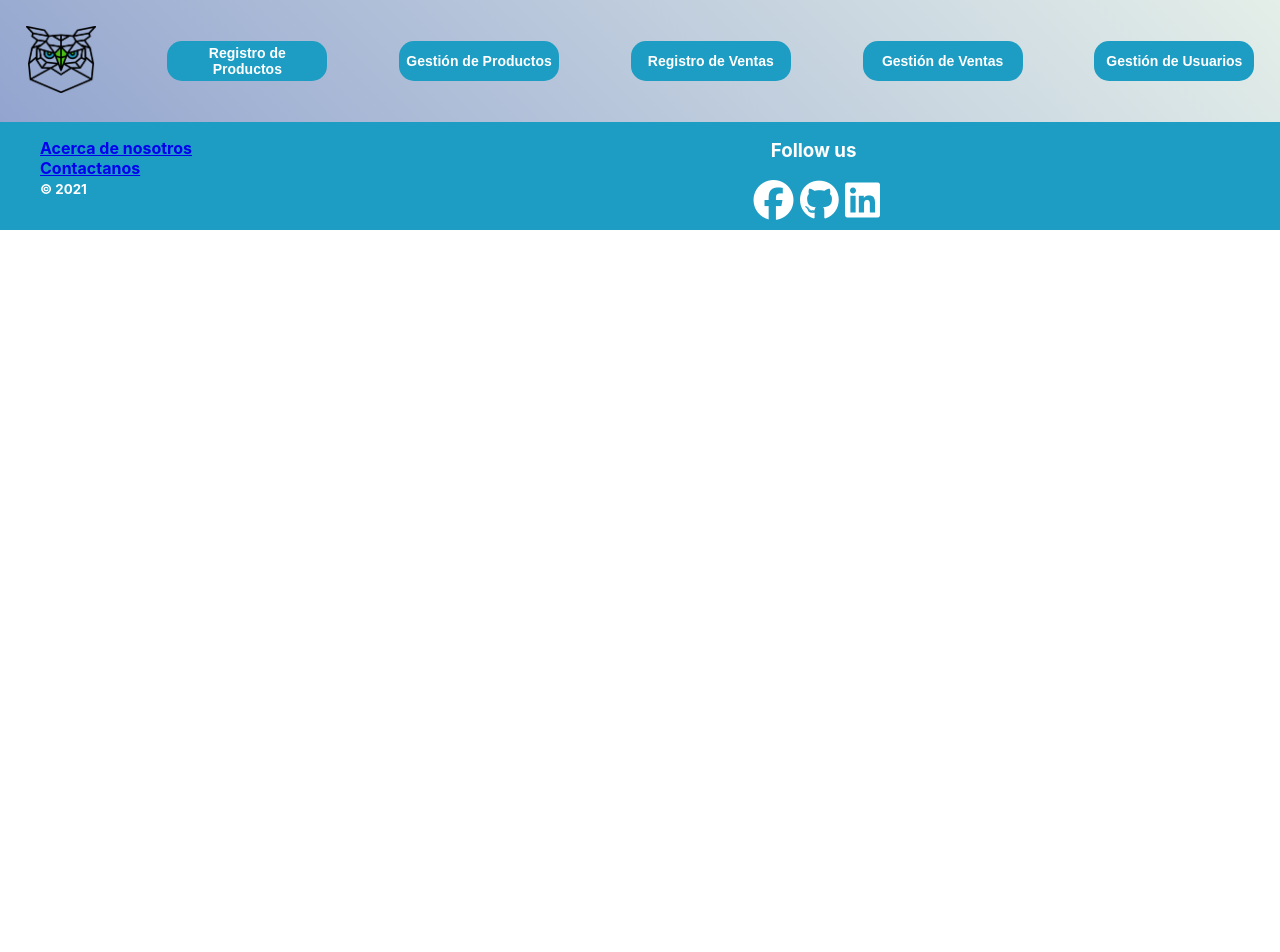
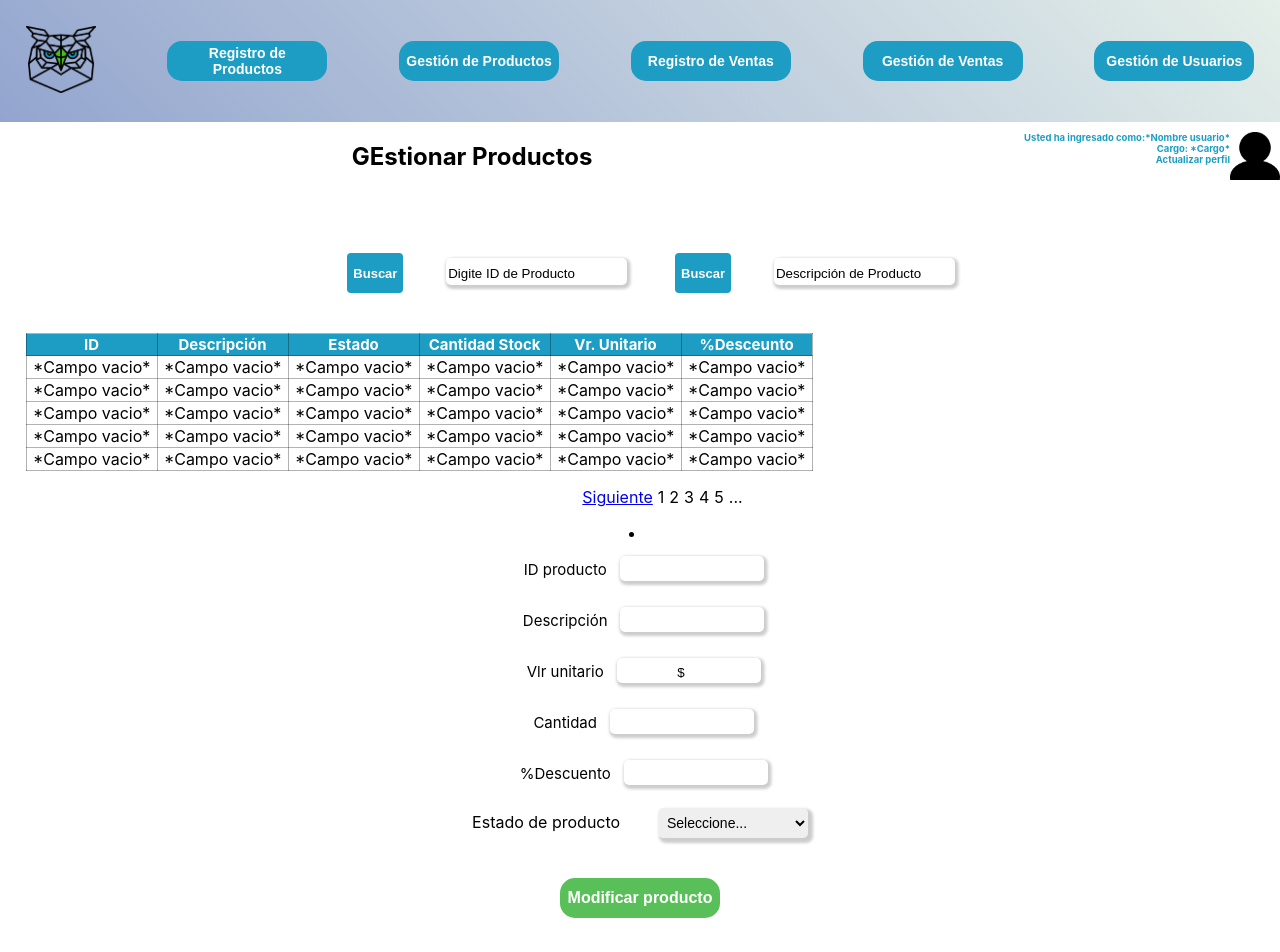
Before and after one commit to wolfangvera/g.p.i, a React (Create React App) app: page /GestionarProducto in a window 1280 px wide. Shown: the top 952 px of the page. Before the commit the page ends 800 px from the top, so only its background shows below. Built offline with nearby package versions, Linux system fonts and the light colour scheme.

Commit message:
GestionarP en react
GestionarP en react

```diff
--- a/src/pages/GestionarProducto.js
+++ b/src/pages/GestionarProducto.js
@@ -1,11 +1,132 @@
 import React from 'react'
+import '../style/GestionarProductos.css'
 
 const GestionarProducto = () => {
     return (
         <div>
+            <h2 className="TituloPaginaP"> GEstionar Productos</h2>
+            <div className="busquedaProducto">
+                <label className="Buscar_Producto">
+                    <button className="boton bt_busquedaP"> Buscar </button>
+                    <input className="input_BuscarproductoD"
+                        type="number" placeholder="Digite ID de Producto" />
+                </label>
+                <label className="Buscar_Producto">
+                    <button className="boton bt_busquedaP"> Buscar </button>
+                    <input className="input_BuscarproductoD"
+                        type="string" placeholder="Descripción de Producto" />
+                </label>
+            </div>
+            <section className="listadoProductos">
+                <table className="table_listarProductos">
+                    <thead className="clase1">
+                        <th className="th_listarP">ID</th>
+                        <th className="th_listarP">Descripción</th>
+                        <th className="th_listarP">Estado</th>
+                        <th className="th_listarP">Cantidad Stock</th>
+                        <th className="th_listarP">Vr. Unitario</th>
+                        <th className="th_listarP">%Desceunto</th>
+                    </thead>
+                    <tbody>
+                        <tr>
+                            <td className="td_listarP">*Campo vacio*</td>
+                            <td className="td_listarP">*Campo vacio*</td>
+                            <td className="td_listarP">*Campo vacio*</td>
+                            <td className="td_listarP">*Campo vacio*</td>
+                            <td className="td_listarP">*Campo vacio*</td>
+                            <td className="td_listarP">*Campo vacio*</td>
+                        </tr>
+                        <tr>
+                            <td className="td_listarP">*Campo vacio*</td>
+                            <td className="td_listarP">*Campo vacio*</td>
+                            <td className="td_listarP">*Campo vacio*</td>
+                            <td className="td_listarP">*Campo vacio*</td>
+                            <td className="td_listarP">*Campo vacio*</td>
+                            <td className="td_listarP">*Campo vacio*</td>
+                        </tr>
+                        <tr>
+                            <td className="td_listarP">*Campo vacio*</td>
+                            <td className="td_listarP">*Campo vacio*</td>
+                            <td className="td_listarP">*Campo vacio*</td>
+                            <td className="td_listarP">*Campo vacio*</td>
+                            <td className="td_listarP">*Campo vacio*</td>
+                            <td className="td_listarP">*Campo vacio*</td>
+                        </tr>
+                        <tr>
+                            <td className="td_listarP">*Campo vacio*</td>
+                            <td className="td_listarP">*Campo vacio*</td>
+                            <td className="td_listarP">*Campo vacio*</td>
+                            <td className="td_listarP">*Campo vacio*</td>
+                            <td className="td_listarP">*Campo vacio*</td>
+                            <td className="td_listarP">*Campo vacio*</td>
+                        </tr>
+                        <tr>
+                            <td className="td_listarP">*Campo vacio*</td>
+                            <td className="td_listarP">*Campo vacio*</td>
+                            <td className="td_listarP">*Campo vacio*</td>
+                            <td className="td_listarP">*Campo vacio*</td>
+                            <td className="td_listarP">*Campo vacio*</td>
+                            <td className="td_listarP">*Campo vacio*</td>
+                        </tr>
+                    </tbody>
+                </table>
+                <ul className="cambio_pag">
+                    <li>
+                        <a href="/siguiente">
+
+                            Siguiente
+                        </a>
+                    </li>
+                    <li>1</li>
+                    <li>2</li>
+                    <li>3</li>
+                    <li>4</li>
+                    <li>5</li>
+                    <li>...</li>
+                </ul>
+
+            </section>
+            <section className="Contenedor_Modificar_producto">
+                <li>
+                    <label className="form_productoG">
+                        <label className="label_producto">ID producto</label>
+                        <input className="input_producto" type="number" />
+                    </label >
+                    <label className="form_productoG">
+                        <label className="label_producto">Descripción</label>
+                        <input className="input_producto" type="text" />
+                    </label >
+                    <label className="form_productoG">
+                        <label className="label_producto">Vlr unitario</label>
+                        <input className="input_producto" type="number" placeholder="$" />
+
+                    </label >
+                    <label className="form_productoG">
+                        <label className="label_producto">Cantidad</label>
+                        <input className="input_producto" type="number" placeholder="" />
+                    </label >
+                    <label className="form_productoG">
+                        <label className="label_producto">%Descuento</label>
+                        <input className="input_producto" type="number" placeholder="" />
+                    </label >
+                </li>
+                <div className="option">
+                    <div> Estado de producto
+                        <select className="select">
+                            <option> Seleccione...</option>
+                            <option> Disponible</option>
+                            <option> No Disponible</option>
+
+                        </select>
+                    </div>
+                </div>
+                <div className="center">
+                    <button className="boton bt_modificar_producto">Modificar producto</button>
+                </div>
+            </section>
 
         </div>
+
     )
 }
-
 export default GestionarProducto
--- /dev/null
+++ b/src/style/GestionarProductos.css
@@ -0,0 +1,125 @@
+.TituloPaginaP{
+    text-align: center;
+}
+.Contenedor_Modificar_producto {
+    clear:both;
+    text-align:center;
+    margin-bottom: 5em;;
+}
+.busquedaProducto {
+    display:flex;
+    justify-content: center;
+    margin:10px;
+    padding-top:4vh;
+    align-items: center;
+}
+.Buscar_Producto{
+    margin-left:5px;
+}
+
+.bt_busquedaP {
+        width:auto;
+        font-size:small;
+        background-color:rgb(29,157,195);
+        color:white;
+        border-radius: 4px;
+        position:relative;
+        left: auto;
+        right: auto;
+}
+
+.input_BuscarproductoD {
+    padding-top: 1vh;
+    padding-bottom: 0.5vh;
+    margin:1vw;
+    border:0px solid;
+    border-radius: 5px;
+    box-shadow: 1.5px 2px 3px 2px rgba(0, 0, 0, 0.2);
+
+}
+.table_listarProductos {
+    margin-left: 2vw;
+    margin-right:2vw;
+    border-collapse:collapse;
+
+}
+
+.table_listarProductos .td_listarP,.th_listarP {
+    width: 10vw;
+    text-align: center;
+    border:1px solid rgba(0, 0, 0, 0.3);
+}
+
+.td_listarP {
+    background-color:white;
+}
+
+.th_listarP{
+    font-size:15px;
+    color: white;
+    background-color: rgb(29, 157, 195);
+}
+.cambio_pag {
+    display:flex;
+    justify-content: center;
+
+}
+.cambio_pag>li {
+    padding-left: 5px;
+}
+.input_producto {
+    padding-top: 1vh;
+    padding-bottom: 0.5vh;
+    margin:1vw;
+    border:0px solid;
+    border-radius: 5px;
+    box-shadow: 1.5px 2px 3px 2px rgba(0, 0, 0, 0.2);
+    text-align: center;
+    width:10.5em;
+    height: 1em;
+}
+.form_productoG {
+    padding-left: 20px;
+    font-size:15px;
+    display: block;
+}
+.option {
+    text-align: center;
+    font-size: medium;
+    margin:10px;
+    border:0px;
+}
+.select {
+    border:0px solid;
+    box-shadow: 3px 3px 3px 2px rgba(0, 0, 0, 0.2);
+    border-radius: 5px;
+    font-size: 14px;
+    height: 30px;
+    padding: 5px;
+    width: 150px;
+    align-items: right;
+    margin-left: 1cm;
+    margin-right:auto;
+}
+.center {
+    text-align: center;
+}
+.bt_modificar_producto{
+    font-size: medium;
+    background-color: rgb(89, 192, 89);
+    color: white;
+    border-radius: 15px;
+    width: 160px;
+    height: 40px;
+    font-weight:bold;
+    position:relative;
+    left: auto;
+    right: auto;
+}
+
+.bt_modificar_producto:hover {
+    cursor: pointer;
+    transform: scale(1.02);
+    box-shadow: 3px 3px 2px 1px rgba(0, 0, 0, 0.2);
+
+}
```
